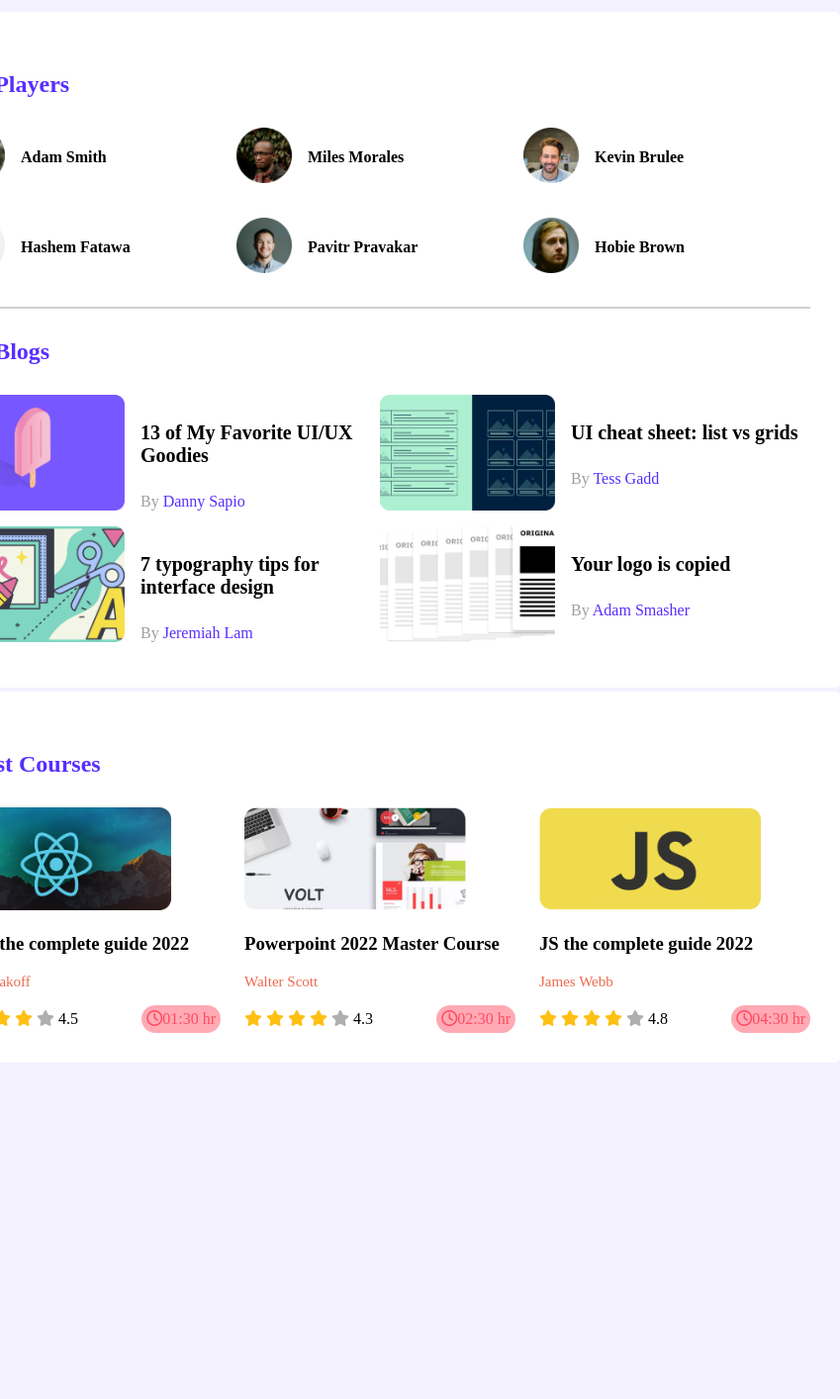
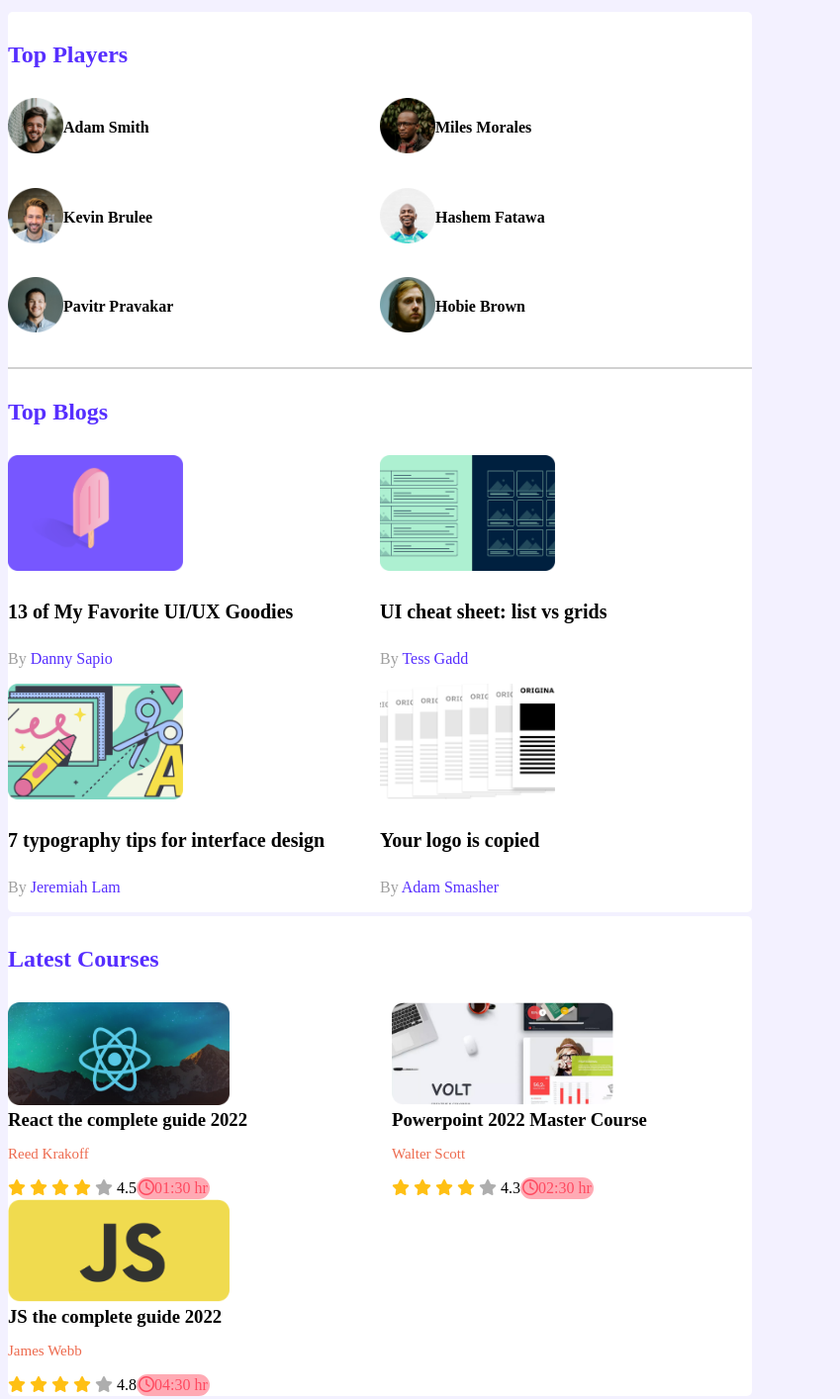
Before and after one commit to Barshonwebdev/responsive-page-practice, a plain HTML site: page index.html in a window 768 px wide. Shown: the whole page at 99% size, 849 px wide, since content can reach past the window. Before the commit the page ends 1082 px from the top, so only its background shows below. Drawn offline with Linux system fonts and the light colour scheme.

Commit message:
complete

```diff
--- a/style.css
+++ b/style.css
@@ -28,9 +28,7 @@
     grid-template-columns: repeat(3,1fr);
     grid-row-gap: 30px;
 }
-.player-name{
-    margin-left: 16px;
-}
+
 .player{
     display: flex;
 }
@@ -104,5 +102,46 @@
     background-color: #ff4a5f77;
     color: #FF4A60;
     border-radius: 15px;
-    padding: 5px;
+    padding: 2px;
 }
+
+/*--------------
+ Media Queries
+ ---------------*/
+
+ /* Mobile Device */
+@media only screen and (max-width: 668px) {
+    .container{
+        width: 100%;
+    }
+    .players,.blogs,.courses{
+        grid-template-columns: repeat(1,1fr);
+    }
+    .player{
+        flex-direction: column;
+        align-items: center;
+    }
+}
+
+/* Tablet Device  */
+@media only screen and (min-width:668px) and (max-width:992px) {
+    h3{
+        margin: 0;
+    }
+    .body{
+     margin: 0;
+    }
+        .container{
+            width: 100%;
+            padding: 0%;
+        }
+        .players,.blogs,.courses{
+            grid-template-columns: repeat(2,1fr);
+        }
+        .course,.blog{
+            flex-direction: column;
+        }
+        .course-info{
+            justify-content: normal;
+        }
+}
```
